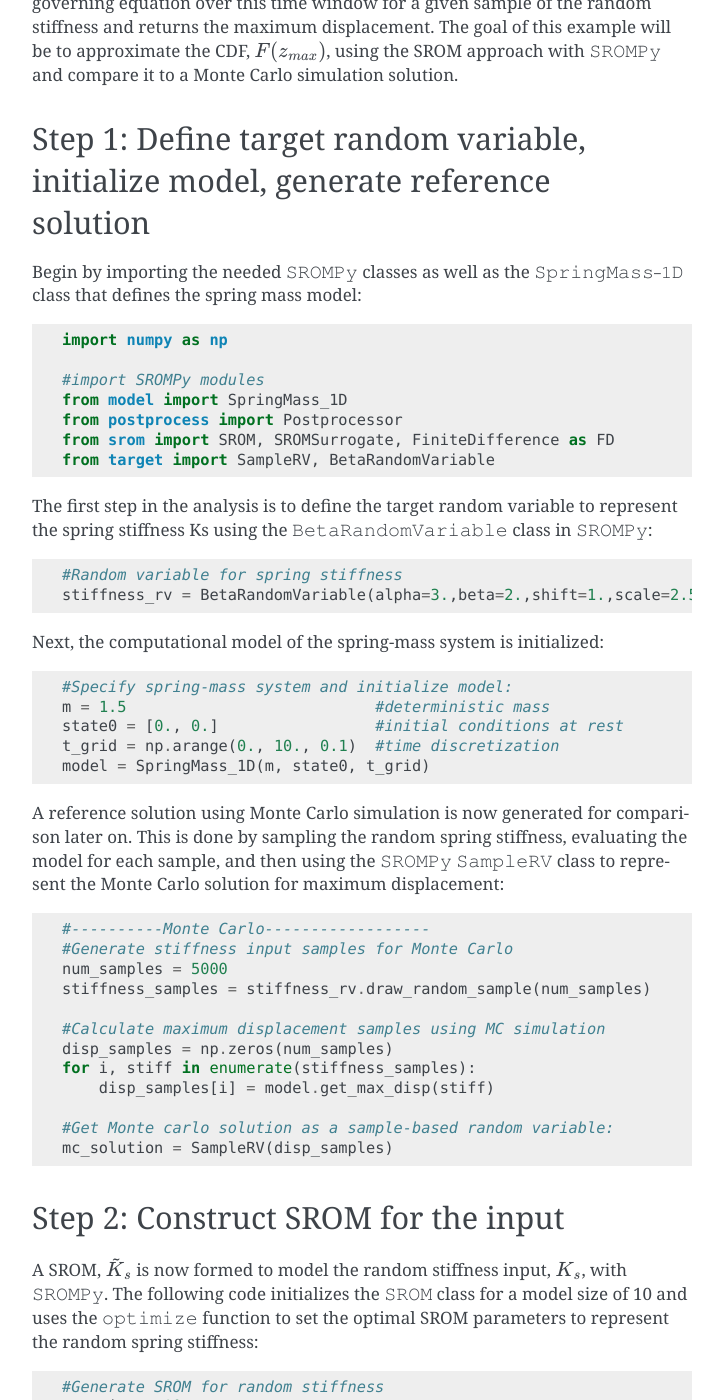
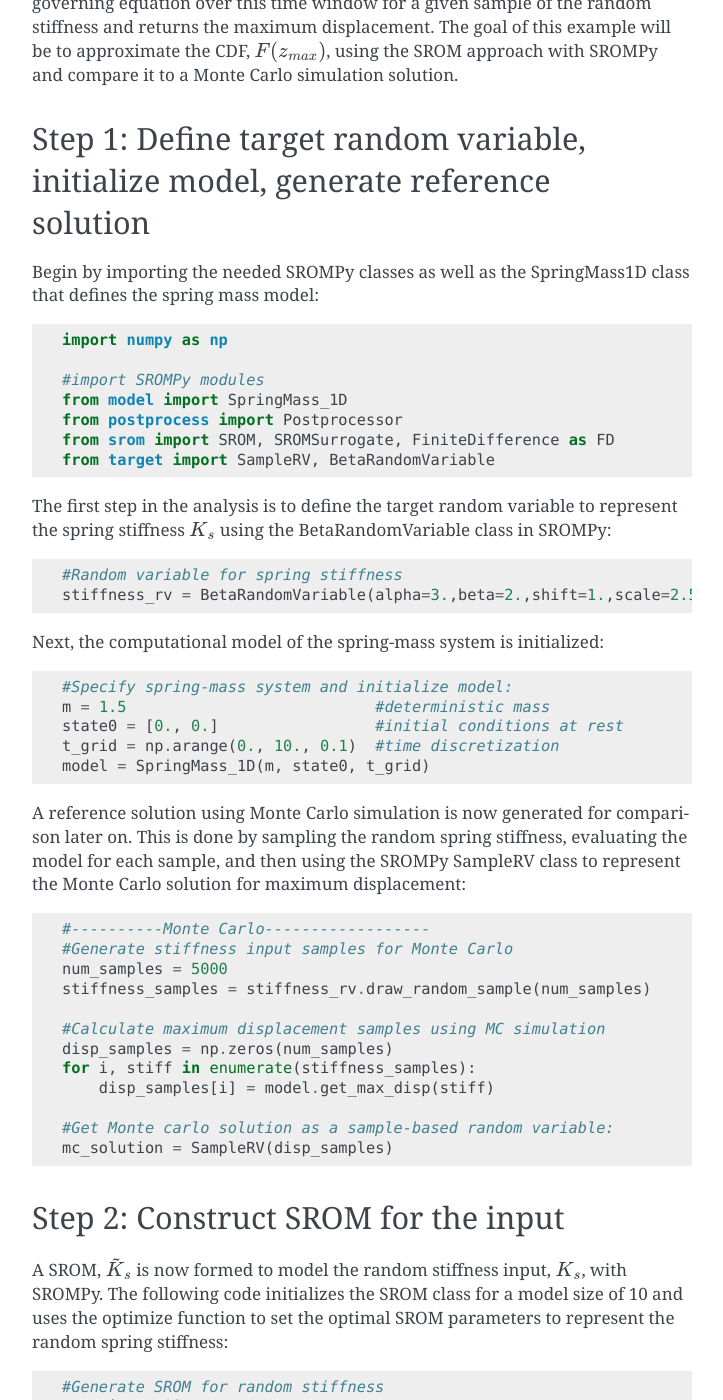
Before and after one commit to nasa/SROMPy, a Sphinx documentation site: the page built from docs/example.rst, in a window 1280 px wide and 1400 px high, scrolled down 1048 px. Shown: the whole window, without its empty margins (388-1111 px from the left). Built offline with Sphinx 7.4.7, drawn with Linux system fonts in a browser that asks for light colours; formulas are drawn with MathJax 3; some of the changed text lies outside the part shown.

Commit message:
Editted example in docs

```diff
--- a/docs/example.rst
+++ b/docs/example.rst
@@ -2,7 +2,7 @@
 Example - Spring Mass System
 =============================
 
-This example will use 𝚂𝚁𝙾𝙼𝙿𝚢 to simulate a spring-mass system with random spring stiffness (:ref:`spring-mass`). The example covers modeling the random stiffness using a Beta random variable in 𝚂𝚁𝙾𝙼𝙿𝚢, generating a SROM to represent the stiffness, then propagating uncertainty though the model to obtain the distribution for maximum displacement. The SROM solution will be compared to standard Monte Carlo simulation.
+This example will use SROMPy to simulate a spring-mass system with random spring stiffness (:ref:`spring-mass`). The example covers modeling the random stiffness using a Beta random variable in SROMPy, generating a SROM to represent the stiffness, then propagating uncertainty though the model to obtain the distribution for maximum displacement. The SROM solution will be compared to standard Monte Carlo simulation.
 
 .. _spring-mass:
 
@@ -35,12 +35,12 @@ is assumed to be deterministic, :math:`m_s = 1.5kg`, and the acceleration due
 to gravity is :math:`g = 9.8 m^2/s`.
 
 
-With uncertainty in an input parameter, the resulting displacement, :math:`Z`, is a random variable as well. The quantity of interest in this example with be the maximum displacement over a specified time window, :math:`Z_{max}=max_t(Z)`. It is assumed we have access to a computational model that numerically integrates the governing equation over this time window for a given sample of the random stiffness and returns the maximum displacement. The goal of this example will be to approximate the CDF, :math:`F(z_{max})`, using the SROM approach with 𝚂𝚁𝙾𝙼𝙿𝚢 and compare it to a Monte Carlo simulation solution.
+With uncertainty in an input parameter, the resulting displacement, :math:`Z`, is a random variable as well. The quantity of interest in this example with be the maximum displacement over a specified time window, :math:`Z_{max}=max_t(Z)`. It is assumed we have access to a computational model that numerically integrates the governing equation over this time window for a given sample of the random stiffness and returns the maximum displacement. The goal of this example will be to approximate the CDF, :math:`F(z_{max})`, using the SROM approach with SROMPy and compare it to a Monte Carlo simulation solution.
 
 
 Step 1: Define target random variable, initialize model, generate reference solution
 -------------------------------------------------------------------------------------
-Begin by importing the needed 𝚂𝚁𝙾𝙼𝙿𝚢 classes as well as the 𝚂𝚙𝚛𝚒𝚗𝚐𝙼𝚊𝚜𝚜⎯𝟷𝙳 class that defines the spring mass model:
+Begin by importing the needed SROMPy classes as well as the SpringMass1D class that defines the spring mass model:
 
 .. code-block:: python
 
@@ -52,7 +52,7 @@ Begin by importing the needed 𝚂𝚁𝙾𝙼𝙿𝚢 classes as well as the
   from srom import SROM, SROMSurrogate, FiniteDifference as FD
   from target import SampleRV, BetaRandomVariable
 
-The first step in the analysis is to define the target random variable to represent the spring stiffness Ks using the 𝙱𝚎𝚝𝚊𝚁𝚊𝚗𝚍𝚘𝚖𝚅𝚊𝚛𝚒𝚊𝚋𝚕𝚎 class in 𝚂𝚁𝙾𝙼𝙿𝚢:
+The first step in the analysis is to define the target random variable to represent the spring stiffness :math:`K_s` using the BetaRandomVariable class in SROMPy:
 
 .. code-block:: python
 
@@ -69,7 +69,7 @@ Next, the computational model of the spring-mass system is initialized:
   t_grid = np.arange(0., 10., 0.1)  #time discretization
   model = SpringMass_1D(m, state0, t_grid)
 
-A reference solution using Monte Carlo simulation is now generated for comparison later on. This is done by sampling the random spring stiffness, evaluating the model for each sample, and then using the 𝚂𝚁𝙾𝙼𝙿𝚢 𝚂𝚊𝚖𝚙𝚕𝚎𝚁𝚅 class to represent the Monte Carlo solution for maximum displacement:
+A reference solution using Monte Carlo simulation is now generated for comparison later on. This is done by sampling the random spring stiffness, evaluating the model for each sample, and then using the SROMPy SampleRV class to represent the Monte Carlo solution for maximum displacement:
 
 .. code-block:: python
 
@@ -90,7 +90,7 @@ A reference solution using Monte Carlo simulation is now generated for compariso
 Step 2: Construct SROM for the input
 -------------------------------------
 
-A SROM, :math:`\tilde{K}_s` is now formed to model the random stiffness input, :math:`K_s`, with 𝚂𝚁𝙾𝙼𝙿𝚢. The following code initializes the 𝚂𝚁𝙾𝙼 class for a model size of 10 and uses the 𝚘𝚙𝚝𝚒𝚖𝚒𝚣𝚎 function to set the optimal SROM parameters to represent the random spring stiffness:
+A SROM, :math:`\tilde{K}_s` is now formed to model the random stiffness input, :math:`K_s`, with SROMPy. The following code initializes the SROM class for a model size of 10 and uses the optimize function to set the optimal SROM parameters to represent the random spring stiffness:
 
 .. code-block:: python
 
@@ -100,7 +100,7 @@ A SROM, :math:`\tilde{K}_s` is now formed to model the random stiffness input, :
   input_srom = SROM(sromsize, dim)
   input_srom.optimize(stiffness_rv)
 
-The CDF of the resulting SROM can be compared to the original Beta random variable for spring stiffness using the 𝚂𝚁𝙾𝙼𝙿𝚢 𝙿𝚘𝚜𝚝𝚙𝚛𝚘𝚌𝚎𝚜𝚜𝚘𝚛 class:
+The CDF of the resulting SROM can be compared to the original Beta random variable for spring stiffness using the SROMPy Postprocessor class:
 
 .. code-block:: python
 
```
Also changed, not shown: other parts of docs/example.rst (+3 -3 lines).
